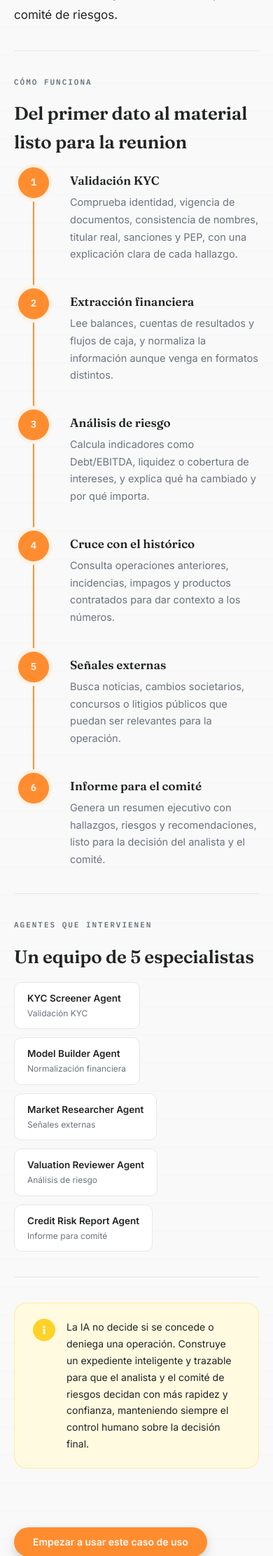
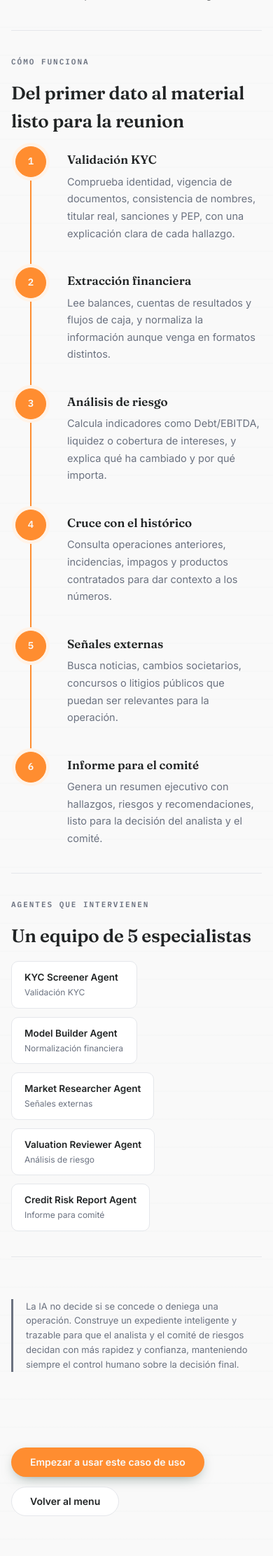
Before and after one commit to lauram15a/CommercialIntelligence, a Flask app: page /casos-de-uso/kyc-credit-risk in a window 390 px wide. Shown: the part 720-2943 px from the top of the page at 70% size. Run offline with Flask 3, Linux system fonts and the light colour scheme.

Commit message:
modo móvil

```diff
--- a/static/css/style.css
+++ b/static/css/style.css
@@ -231,9 +231,123 @@ img { max-width: 100%; display: block; }
   color: rgba(255,255,255,0.7);
 }
 
+/* --- Hamburger button (mobile only) --- */
+
+.topbar__hamburger {
+  display: none;
+  background: none;
+  border: none;
+  cursor: pointer;
+  padding: 8px;
+  flex-direction: column;
+  gap: 5px;
+}
+
+.topbar__hamburger span {
+  display: block;
+  width: 22px;
+  height: 2px;
+  background: #fff;
+  border-radius: 1px;
+  transition: transform 200ms ease, opacity 200ms ease;
+}
+
+.topbar__hamburger.is-open span:nth-child(1) {
+  transform: rotate(45deg) translate(5px, 5px);
+}
+.topbar__hamburger.is-open span:nth-child(2) {
+  opacity: 0;
+}
+.topbar__hamburger.is-open span:nth-child(3) {
+  transform: rotate(-45deg) translate(5px, -5px);
+}
+
+/* --- Mobile nav panel --- */
+
+.topbar__mobile-nav {
+  display: none;
+  flex-direction: column;
+  background: #E85000;
+  padding: 0 32px 16px;
+}
+
+.topbar__mobile-nav.is-open {
+  display: flex;
+}
+
+.topbar__mobile-link {
+  display: block;
+  padding: 12px 0;
+  font-size: 15px;
+  font-weight: 500;
+  color: #fff;
+  text-decoration: none;
+  border-bottom: 1px solid rgba(255,255,255,0.15);
+}
+
+.topbar__mobile-link:last-child {
+  border-bottom: none;
+}
+
+.topbar__mobile-link:hover {
+  text-decoration: none;
+  opacity: 0.85;
+}
+
+/* --- Mobile breakpoint --- */
+
+@media (max-width: 720px) {
+  .topbar__nav--desktop { display: none; }
+  .topbar__hamburger { display: flex; }
+
+  .container { padding-left: 16px; padding-right: 16px; }
+
+  .page-header h1 { font-size: clamp(24px, 5vw, 32px); }
+
+  .workspace {
+    grid-template-columns: 1fr;
+  }
+
+  .pipeline-panel {
+    position: static;
+  }
+
+  .usecase-grid {
+    grid-template-columns: 1fr;
+  }
+
+  .hero__title {
+    font-size: clamp(28px, 6vw, 40px);
+  }
+
+  .runs-table th:nth-child(3),
+  .runs-table td:nth-child(3) {
+    display: none;
+  }
+
+  .uc-flow__item {
+    grid-template-columns: 36px 1fr;
+    gap: 12px;
+  }
+
+  .metric-row {
+    flex-direction: column;
+    gap: 16px;
+  }
+
+  .form-actions {
+    flex-direction: column;
+    align-items: stretch;
+  }
+
+  .form-actions .btn {
+    width: 100%;
+    justify-content: center;
+  }
+}
+
 @media (max-width: 860px) {
   .topbar__meta { display: none; }
-  .topbar__nav { justify-content: flex-end; }
 }
 
 /* ================================================================
@@ -891,34 +1005,26 @@ img { max-width: 100%; display: block; }
 /* --- Disclaimer --- */
 
 .uc-disclaimer {
-  display: flex;
-  gap: 16px;
-  padding: 22px 26px;
-  border-radius: var(--radius-lg);
-  background: var(--color-accent-soft);
-  border: 1px solid color-mix(in srgb, var(--color-accent) 35%, transparent);
+  padding: 0;
+  border-left: 3px solid var(--color-ink-muted);
+  padding-left: 18px;
+  margin: 24px 0;
+  background: none;
+  border-radius: 0;
+  border-top: none;
+  border-right: none;
+  border-bottom: none;
 }
 
 .uc-disclaimer__icon {
-  flex-shrink: 0;
-  width: 32px;
-  height: 32px;
-  border-radius: 50%;
-  background: var(--color-accent);
-  color: var(--color-surface);
-  display: flex;
-  align-items: center;
-  justify-content: center;
-  font-family: var(--font-display);
-  font-weight: 700;
-  font-size: 16px;
+  display: none;
 }
 
 .uc-disclaimer p {
   margin: 0;
-  font-size: 14px;
-  line-height: 1.7;
-  color: var(--color-ink);
+  font-size: 13px;
+  line-height: 1.6;
+  color: var(--color-ink-muted);
 }
 
 .uc-cta {
--- a/static/js/main.js
+++ b/static/js/main.js
@@ -83,6 +83,16 @@ function setupAutocomplete(inputId, listId, items) {
 }
 
 document.addEventListener('DOMContentLoaded', () => {
+  // Mobile menu toggle
+  const menuBtn = document.getElementById('mobile-menu-toggle');
+  const mobileNav = document.getElementById('mobile-nav');
+  if (menuBtn && mobileNav) {
+    menuBtn.addEventListener('click', () => {
+      menuBtn.classList.toggle('is-open');
+      mobileNav.classList.toggle('is-open');
+    });
+  }
+
   // Entrada escalonada de las tarjetas de casos de uso (landing)
   const cards = document.querySelectorAll('.usecase-card');
   cards.forEach((card, i) => {
--- a/templates/base.html
+++ b/templates/base.html
@@ -39,7 +39,7 @@
           <img class="brand-logo" src="{{ url_for('static', filename='img/logotipo.png') }}" alt="{{ bank_name }}">
         </a>
 
-        <nav class="topbar__nav">
+        <nav class="topbar__nav topbar__nav--desktop">
           {% if request.endpoint and request.endpoint.startswith('kyc_') %}
             <a href="{{ url_for('kyc_index') }}" class="topbar__link {{ 'is-active' if request.endpoint == 'kyc_index' }}">Nueva solicitud</a>
             <a href="{{ url_for('kyc_runs_list') }}" class="topbar__link {{ 'is-active' if request.endpoint in ['kyc_runs_list', 'kyc_run_detail'] }}">Histórico</a>
@@ -48,7 +48,25 @@
             <a href="{{ url_for('deal_runs_list') }}" class="topbar__link {{ 'is-active' if request.endpoint in ['deal_runs_list', 'deal_run_detail'] }}">Histórico</a>
           {% endif %}
         </nav>
+
+        <button class="topbar__hamburger" id="mobile-menu-toggle" aria-label="Menú">
+          <span></span><span></span><span></span>
+        </button>
       </div>
+
+      <!-- Mobile nav -->
+      <nav class="topbar__mobile-nav" id="mobile-nav">
+        <a href="{{ url_for('usecases_menu') }}" class="topbar__mobile-link">Inicio</a>
+        {% if request.endpoint and request.endpoint.startswith('kyc_') %}
+          <a href="{{ url_for('kyc_index') }}" class="topbar__mobile-link">Nueva solicitud</a>
+          <a href="{{ url_for('kyc_runs_list') }}" class="topbar__mobile-link">Histórico</a>
+        {% elif request.endpoint and request.endpoint.startswith('deal_') %}
+          <a href="{{ url_for('deal_index') }}" class="topbar__mobile-link">Nueva solicitud</a>
+          <a href="{{ url_for('deal_runs_list') }}" class="topbar__mobile-link">Histórico</a>
+        {% else %}
+          <a href="{{ url_for('usecases_menu') }}" class="topbar__mobile-link">Casos de uso</a>
+        {% endif %}
+      </nav>
     </header>
 
     <main class="app-main">
```
